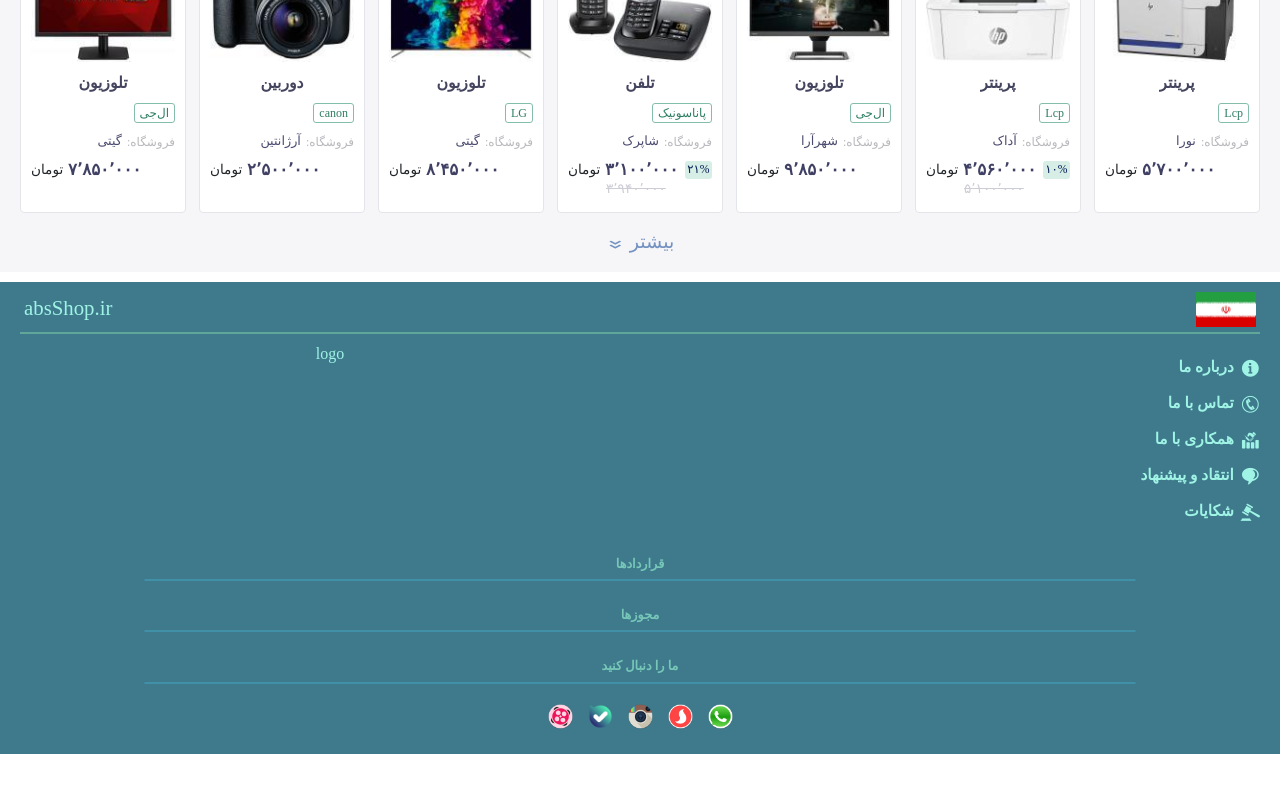
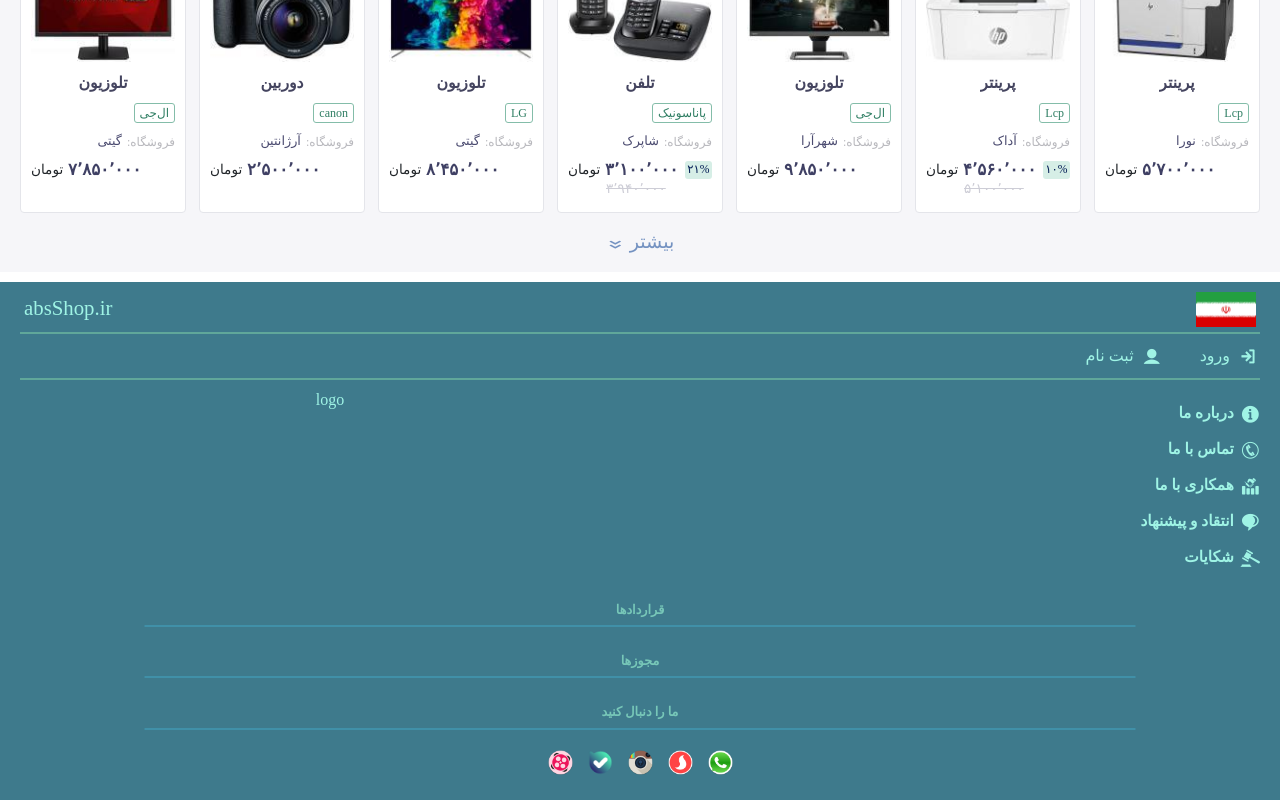
Before and after one commit to zabiRahimi/absShop, a React (Create React App) app: page / in a window 1280 px wide. Shown: the part 2317-3117 px from the top of the page. Before the commit the page ends 3071 px from the top, so only its background shows below. Built offline with nearby package versions, Linux system fonts and the light colour scheme.

Commit message:
Adding user account buttons and links

```diff
--- a/src/components/footer/Footer.js
+++ b/src/components/footer/Footer.js
@@ -1,9 +1,45 @@
 
 import { Link } from 'react-router-dom';
+import { useContext } from 'react';
+import UserContext from '../contexts/UserContext';
+import Swal from 'sweetalert2';
+import withReactContent from 'sweetalert2-react-content';
 
 import './footer.css';
 
 export default function Footer() {
+
+    const { user, setUser } = useContext(UserContext);
+
+    const MySwal = withReactContent(Swal);
+
+
+
+    const logout = () => {
+        // هنگام توسعه سرور تکمیل شود
+
+        MySwal.fire({
+
+            title: 'آیا می‌خواهید خارج شوید؟',
+            icon: 'warning',
+            showCancelButton: true,
+            confirmButtonColor: '#3085d6',
+            cancelButtonColor: '#d33',
+            cancelButtonText: 'خیر',
+            confirmButtonText: 'بله',
+
+        }).then((result) => {
+
+            if (result.isConfirmed) {
+
+                sessionStorage.removeItem('userData');
+                setUser(prev => ({ ...prev, login: false, name: '', email: '' }));
+
+            }
+        })
+
+    }
+
 
     return (
 
@@ -18,6 +54,53 @@
                     <img src={require(`../../assets/logos/iran.png`)} alt="iran" />
 
                 </div>
+
+            </div>
+
+            <div className='containerAccountFooter'>
+
+                {
+                    !user.login ?
+                        <>
+                            <Link className='--styleLessLink signInLink_Foo' to='signIn' >
+                                {/* linkItem_VMe */}
+
+
+                                <i className='icofont-login ' />
+                                <span>ورود</span>
+
+                            </Link>
+
+                            {/* // linkItem_VMe */}
+
+                            <Link className='--styleLessLink signUpLink_Foo' to='signUp'>
+
+                                <i className='icofont-ui-user ' />
+                                <span>ثبت نام</span>
+
+                            </Link>
+                        </>
+                        :
+                        <>
+                            <Link className='--styleLessLink profileLink_Foo' to='profile' >
+
+                                {/* linkItem_VMe profileLink_VMe */}
+
+                                <i className='icofont-ui-user  ' />
+                                <span> پیش خوان </span>
+
+                            </Link>
+
+                            <button className='--styleLessBtn logoutBtn_Foo' onClick={logout} >
+
+                                {/* btnItem_VMe signOutBtn_VMe */}
+
+                                <i className='icofont-sign-out ' />
+                                <span> خروج </span>
+
+                            </button>
+                        </>
+                }
 
             </div>
 
--- a/src/components/footer/footer.css
+++ b/src/components/footer/footer.css
@@ -5,7 +5,8 @@
     color: #9ff4e5;
 }
 
-.containerWebFooter {
+.containerWebFooter,
+.containerAccountFooter {
     padding: 0 4px 5px;
     display: grid;
     grid-template-columns: 1fr 1fr;
@@ -13,21 +14,48 @@
 }
 
 
-.webFooter {
-
-}
+.webFooter {}
 
 
 .flagFooter {
     margin-left: auto;
 
 }
+
 .flagFooter img {
     width: 50px;
     height: 23px;
 }
 
 
+.containerAccountFooter {
+    margin-top: 10px;
+    padding-bottom: 10px;
+    display: flex;
+    flex-direction: row-reverse;
+    column-gap: 40px;
+}
+
+
+.signInLink_Foo,
+.signUpLink_Foo,
+.profileLink_Foo,
+.logoutBtn_Foo {
+
+    display: flex;
+    flex-direction: row-reverse;
+    align-items: center;
+    column-gap: 10px;
+
+
+}
+
+
+.logoutBtn_Foo {
+
+    color: #f7a9a9;
+
+}
 
 .containerShopFooter {
     margin-top: 8px;
@@ -69,7 +97,7 @@
 
 }
 
-.linkFooter i{
+.linkFooter i {
     /* width: 40px; */
     font-size: 1rem;
     position: relative;
@@ -157,7 +185,7 @@
 
 @media screen and (min-width: 769px) {
 
-    .webFooter{
+    .webFooter {
         font-size: 1.3rem;
     }
 
@@ -166,13 +194,13 @@
         height: 35px;
     }
 
-    .linkFooter{
+    .linkFooter {
         font-size: 0.96rem;
         margin-top: 13px;
         column-gap: 7px;
     }
 
-    .linkFooter i{
+    .linkFooter i {
         font-size: 1.2rem;
     }
 }
```
Lines whose indentation alone changed are shown as unchanged.
